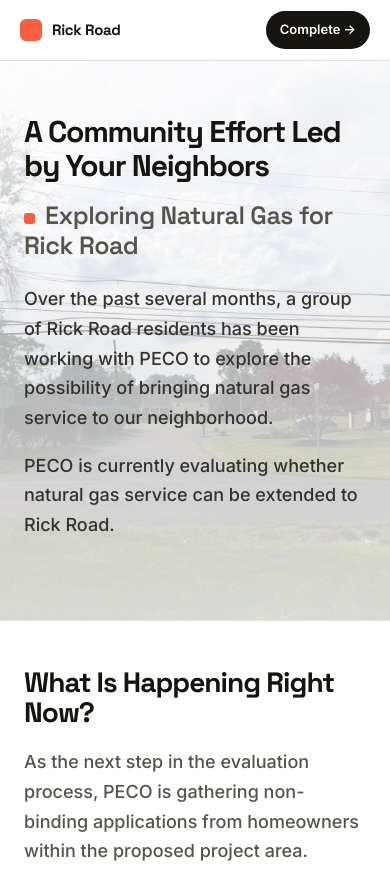
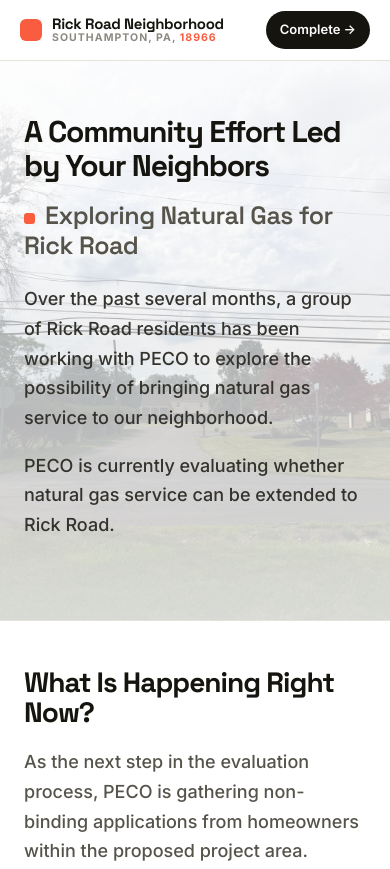
Before and after one commit to Kazmenko-Vasyl/rickroadneighbors, a website: page public/index.html in a window 390 px wide. Shown: the top 869 px of the page. Drawn offline with Linux system fonts and the light colour scheme.

Commit message:
Nav: add full location (Southampton, PA, 18966) on mobile, orange zip
- Show "Rick Road Neighborhood" + "Southampton, PA, 18966" on mobile (same
  as desktop); brand text truncates so the CTA stays put
- Zip code rendered in the coral accent color
- Restore the missing Neighborhood Update paragraph
- Add converted mobile-hero.jpg asset

Co-Authored-By: Claude Opus 4.8 (1M context) <noreply@anthropic.com>

```diff
--- a/public/index.html
+++ b/public/index.html
@@ -196,6 +196,9 @@
         text-transform: uppercase;
         color: var(--muted);
         white-space: nowrap;
+      }
+      .brand .zip {
+        color: var(--accent);
       }
       .nav-btn {
         flex: none;
@@ -644,15 +647,6 @@
         .brand .bname {
           font-size: 15px;
         }
-        .brand .bloc {
-          display: none;
-        }
-        .brand .b-long {
-          display: none;
-        }
-        .brand .b-short {
-          display: inline;
-        }
         .btn {
           font-size: 15px;
           padding: 13px 22px;
@@ -670,7 +664,9 @@
               ><span class="b-long">Rick Road Neighborhood</span
               ><span class="b-short">Rick Road</span></span
             >
-            <span class="bloc">Southampton, PA</span>
+            <span class="bloc"
+              >Southampton, PA, <span class="zip">18966</span></span
+            >
           </span>
         </a>
         <a
```
Also changed, not shown: public/mobile-hero.jpg (added).
